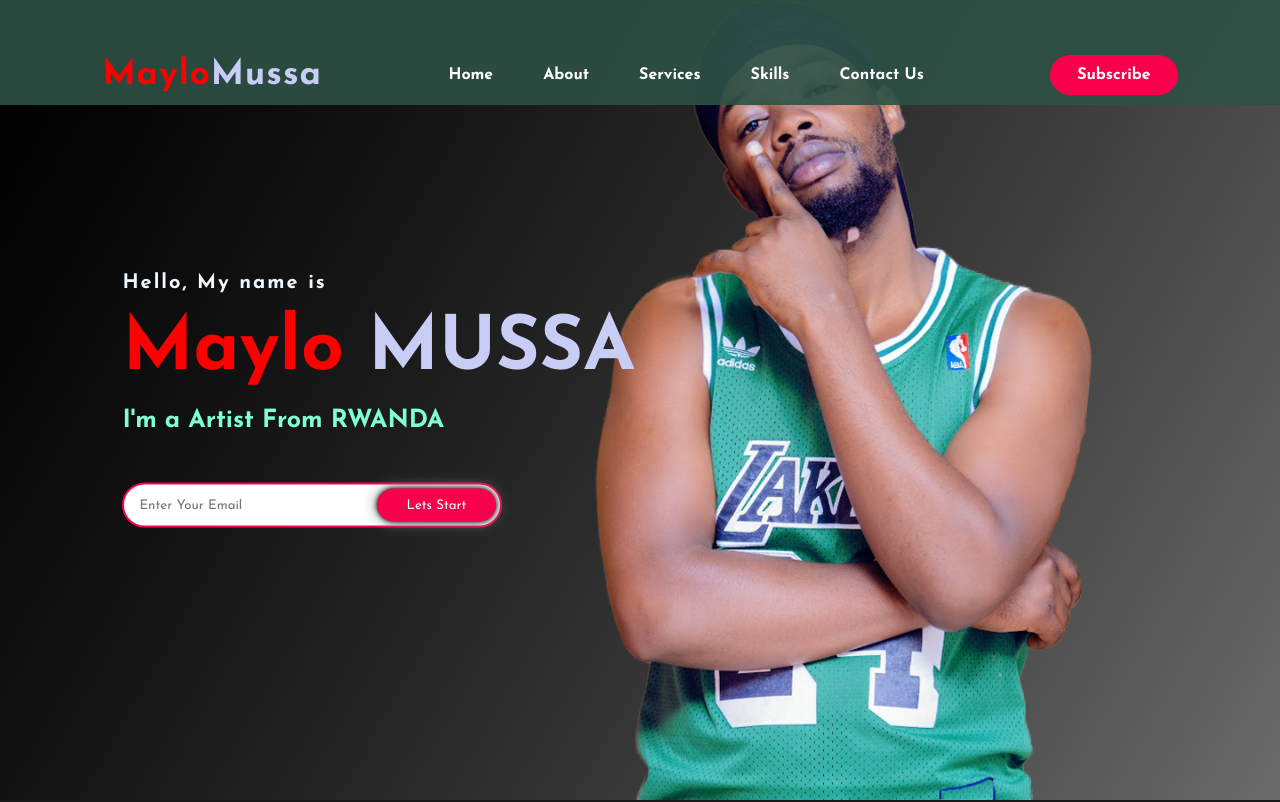
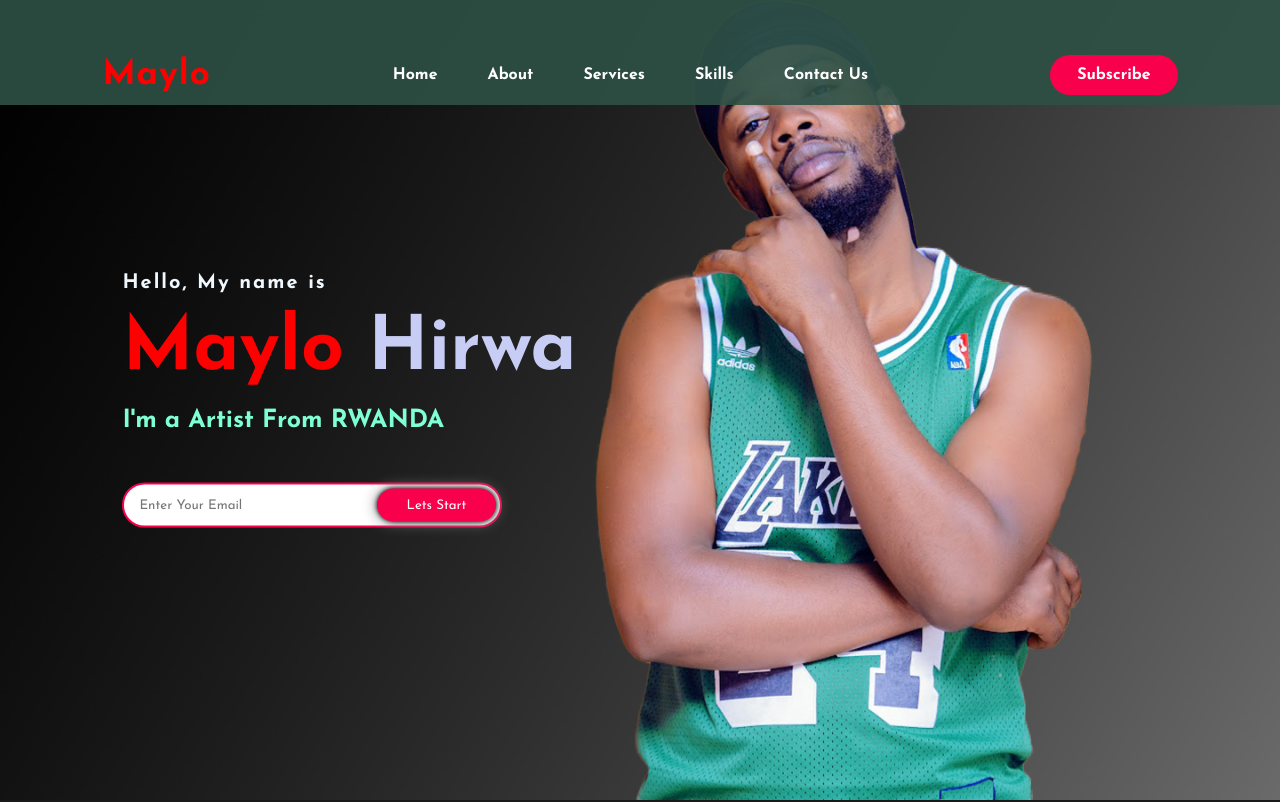
Before and after one commit to OneServiceJL/web-Maylo, a plain HTML site: page index.html in a window 1280 px wide. Shown: the top 802 px of the page. Drawn offline with Linux system fonts and the light colour scheme.

Commit message:
Update index.html

```diff
--- a/index.html
+++ b/index.html
@@ -16,7 +16,7 @@
     <!-- hero section start-->
      <div class="hero">
         <nav>
-            <h2 class="logo">Maylo<span>Mussa</span></h2>
+            <h2 class="logo"<Hirwa <span>Maylo</span></h2>
             <div class="menu-btn">
                 <i class="fas fa-bars"></i>
             </div>
@@ -31,7 +31,7 @@
         </nav>
         <div class="content">
             <h4>Hello, My name is</h4>
-            <h1>Maylo <span>MUSSA</span></h1>
+            <h1>Maylo <span>Hirwa</span></h1>
             <h3>I'm a Artist From RWANDA</h3>
             <div class="newslatter">
                 <form>
```
